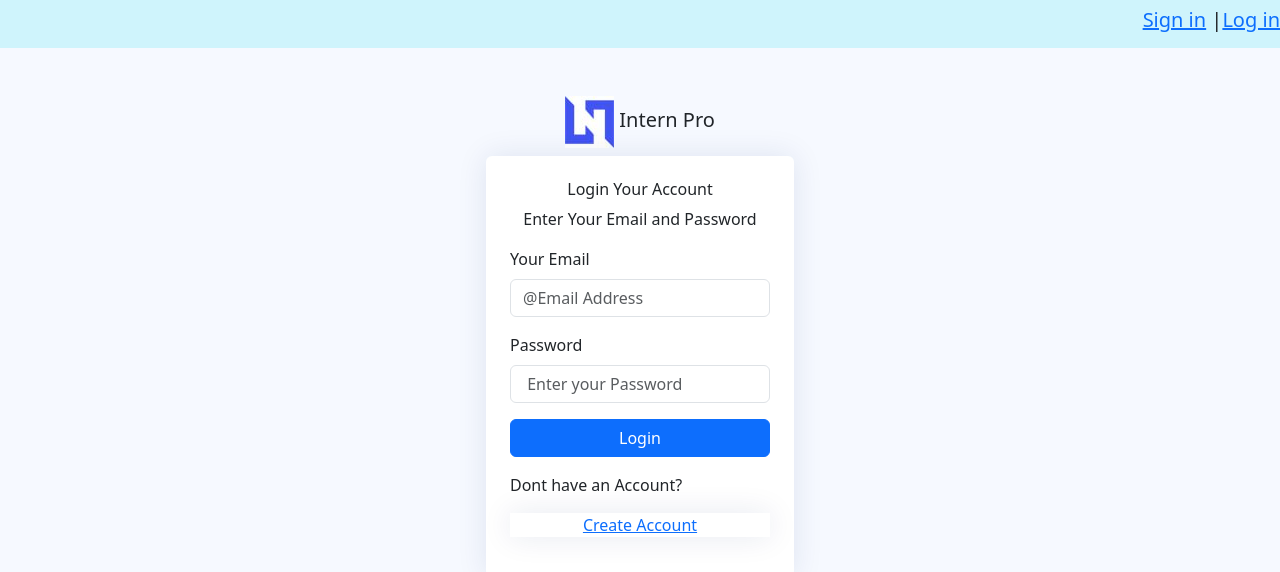
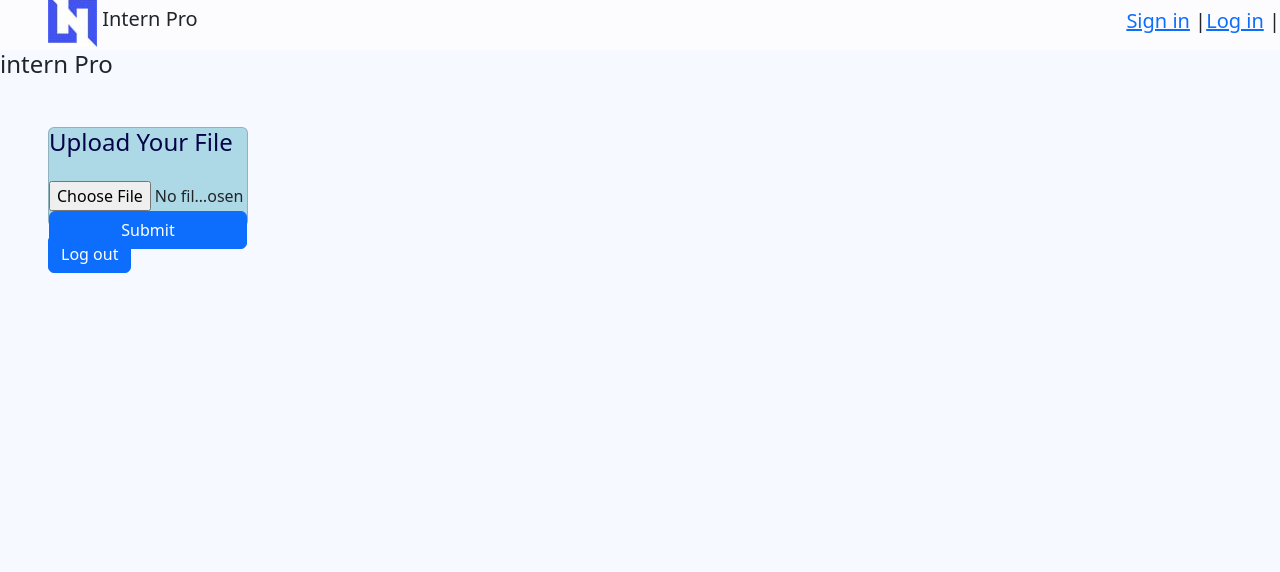
Before and after one commit to Nivethahari30/internpro, a React (Create React App) app: page /Filesubmit in a window 1280 px wide. Before the commit this address led to /Login. Shown: the top 572 px of the page. Built offline with nearby package versions, Linux system fonts and the light colour scheme; sample sign-in values are in the browser's storage.

Commit message:
ssuccessfully saved day 11-12-24 code

```diff
--- a/src/App.css
+++ b/src/App.css
@@ -2,3 +2,6 @@
 body {
   background-color: #f6f9ff !important;
 }
+.navbar{
+  height:50px;
+}
--- a/src/App.js
+++ b/src/App.js
@@ -1,69 +1,83 @@
-import './App.css';
-import React from 'react';
-// import { useNavigate } from 'react-router-dom';
-import { Route,Routes,Link } from 'react-router-dom';
-
+import "./App.css";
+import React from "react";
+import { Route, Routes, Link } from "react-router-dom";
 import Registration from "./Component/Registration";
-import Price from './Pages/Price';
-import Submit from './Component/Submit';
-import Login from './Component/Login';
-import Filesubmit from "./DashboardPanel/Filesubmit"
-import { useEffect,useState } from 'react';
-import { Navigate } from 'react-router-dom';
+import Price from "./Pages/Price";
+import Submit from "./Component/Submit";
+import Login from "./Component/Login";
+import Filesubmit from "./DashboardPanel/Filesubmit";
+import { useEffect, useState } from "react";
+import { Navigate } from "react-router-dom";
 
 
-// import"./Component/Registration.css";
+const App = () => {
+  //check whether the token exist or not, initially set it false after get token the token set it true
+  const [isAuth, setIsAuth] = useState(false);
+  useEffect(() => {
+    //set the function for token getand also check the token becoz eventlistener perform in the function
+    const Tokenupdate = () => {
+      const token = localStorage.getItem("jwt-token");
+      setIsAuth(!!token);
+    };
+    //add event listener for automatically listen the event
+    window.addEventListener("token-update", Tokenupdate);
+    return () => {
+      // Cleanup the event listener to enhance performance
+      window.removeEventListener("token-update", Tokenupdate);
+    };
+  }, []);
 
+  return (
+    <div>
+      <div>
+        <nav className="  navbar navbar-expand-lg navbar-light "style={{backgroundColor:"#FCFCFF"}}>
+        <h3
+        className="text-center ms-5"
+        style={{ font: "#012970", fontSize: "20px" }}
+      >
+        <img src="logo.png" alt="" /> Intern Pro
+      </h3>
+          <ul className="navbar-nav ms-auto d-flex justify-content-flex-end">
 
-const App=()=>{
-  const[isAuth,setIsAuth]=useState(false);
-  useEffect(()=>{
-    const token=localStorage.getItem("jwt-token");
-    if(token){
-      setIsAuth(token!==null);
-      console.log("hii")
-      return;
-    }
+            <h5>
+              <li className="nav-item">
+                <Link to="/">Sign in</Link>
+                {"  |    "}
+              </li>
+            </h5>
 
-  },[])
-
-  return(
-   <div>
-    <div >
-        <nav className="navbar navbar-expand-lg navbar-light bg-info-subtle ">
-          <ul className="navbar-nav ms-auto">
-
-
-
-
-            <h5><li className="nav-item">
-            <Link to="/">Sign in</Link>
-            {"  |    "}</li></h5>
-
-           <h5><li className="nav-item">
-            <Link to="/Login">Log in</Link>
-            {"    "}
-          </li></h5>
-
-
+            <h5>
+              <li className="nav-item">
+                <Link to="/Login">Log in</Link>
+                {"  |  "}
+              </li>
+            </h5>
+            {/* <h5>
+              <li className="nav-item">
+                <Link to="/Login">Log Out</Link>
+                {"    "}
+              </li>
+            </h5> */}
           </ul>
         </nav>
       </div>
-    {/* <Registration/> */}
-    <Routes>
-  <Route path='/'element={<Registration/>}/>
-  <Route path='/Price'element={<Price/>}/>
-  <Route path="/Submit"element={<Submit/>}/>
-  <Route path="/Login" element={<Login/>}/>
-  <Route path="/Filesubmit" element={isAuth ? <Filesubmit/> : <Navigate to ="/Login"/>}/>
-</Routes>
-
+      <Routes>
+        <Route path="/" element={<Registration />} />
+        <Route path="/Price" element={<Price />} />
+        <Route path="/Submit" element={<Submit />} />
+        <Route path="/Login" element={<Login />} />
+        <Route
+          path="/Filesubmit"
+          element={
+            localStorage.getItem("jwt-token") ? (
+              <Filesubmit />
+            ) : (
+              <Navigate to="/Login" />
+            )
+          }
+        />
+      </Routes>
     </div>
-
-
   );
-
-
-
 };
 export default App;
--- a/src/Component/Login.js
+++ b/src/Component/Login.js
@@ -5,50 +5,48 @@ import { useState } from "react";
 import { useNavigate } from "react-router-dom";
 
 const Login = () => {
-
-  const[LoginData,setLoginData]=useState({
-    email:"",
-    Password:""
-  })
-const Navigate=useNavigate();
-  const handleinputchange=(e)=>{
-    setLoginData((preData)=>{
-      return{
+  const [LoginData, setLoginData] = useState({
+    email: "",
+    Password: ""
+  });
+  const Navigate = useNavigate();
+  const handleinputchange = (e) => {
+    //new method to set the inputdata into logindata using setlogindata
+    setLoginData((preData) => {
+      return {
         ...preData,
-        [e.target.name]:e.target.value
-      }
-    })
-  }
+        [e.target.name]: e.target.value,
+      };
+    });
+  };
+  //login url backend url checks whether the user already exists are not
   const Loginurl = "http://localhost:9000/Login/UserValidation";
-  // const Navigate=useNavigate();
   const handlelogin = async () => {
     try {
       const response = await axios.post(Loginurl, LoginData);
       const { status, token, message } = response.data;
 
-      if (status ==="success") {
+      if (status === "success") {
         // Navigate to Dashboard on successful login
         console.log("status:", status);
-        console.log("token",token)
-       localStorage.setItem("jwt-token",token);
-      //  const jwttoken=localStorage.getItem("jwt-token")
-      // if(jwttoken===token){
-      //   alert("jwt store in localstorage")
-      // }
+        console.log("token", token);
 
+        //token store in localstorage
+        localStorage.setItem("jwt-token", token);
+
+        //send the event to the app on event happen
+        window.dispatchEvent(new Event("token-update"));
         Navigate("/Filesubmit");
       } else {
-        // Handle invalid credentials
+        // Handle invalid login
         alert(message || "Login failed. Please try again.");
-        console.log("error")
+        console.log("error");
       }
     } catch (e) {
       // Handle server errors
       console.error(e);
-      alert("An error occurred while logging in. Please try again later.",e);
+      alert("An error occurred while logging in. Please try again later.", e);
     }
-
-
   };
 
   return (
@@ -82,11 +80,9 @@ const Navigate=useNavigate();
               name="email"
               placeholder="@Email Address"
               onChange={handleinputchange}
-
               required
             />
 
-            {/* Email Error */}
           </div>
 
           {/* Password Field */}
@@ -102,7 +98,6 @@ const Navigate=useNavigate();
               required
               placeholder=" Enter your Password"
               onChange={handleinputchange}
-
             />
             <button
               className="btn btn-primary mt-3 "
@@ -118,7 +113,6 @@ const Navigate=useNavigate();
           <p style={{ boxShadow: "0px 0 30px rgba(1, 41, 112, 0.1)" }}>
             <Link to="/">Create Account</Link>{" "}
           </p>
-
         </div>
       </div>
     </div>
--- a/src/Component/Submit.js
+++ b/src/Component/Submit.js
@@ -5,11 +5,15 @@ import { useEffect,useState } from "react";
 import { useNavigate,Navigate } from "react-router-dom";
 import axios from "axios";
 const Submit = () => {
-
+//save user reg data and slected plan
   const FullDatatUrl="http://localhost:9000/Registration";
 
+//get the function from context whether is empty or not its not emty didinot save in the db
   const { UserContext,SaveUserPlan,UserFullData } = useContext(UserRegContext);
-   const Navigate=useNavigate()
+
+const Navigate=useNavigate()
+
+   //save all the data into state
    const[UserSavedData,setUserSavedData,]=useState("")
 
    useEffect(() => {
--- a/src/DashboardPanel/Filesubmit.js
+++ b/src/DashboardPanel/Filesubmit.js
@@ -1,29 +1,51 @@
 import React from "react";
 import "../App.css";
+import { useNavigate } from "react-router-dom";
 
+const Filesubmit = () => {
+  const Navigate = useNavigate();
+  const removetoken = () => {
+    const removetoken = localStorage.removeItem("jwt-token");
+    window.dispatchEvent(new Event("token-update")); // Notify the app
 
+    console.log(removetoken);
+    // alert("logout successfully");
+    window.dispatchEvent(new Event("token-update"));
 
-const Filesubmit=()=>{
+    Navigate("/Login");
+  };
 
-    const handlefile=(e)=>{
-        const file = e.target.files?.[0]; // Use optional chaining to avoid errors
-        if(!file){
-            console.log("hii")
-        }
-        else{
-            console.log("file")
-        }
+  const handlefile = (e) => {
+    const file = e.target.files?.[0]; // Use optional chaining to avoid errors
+    if (!file) {
+      console.log("file is not exist ");
+    } else {
+      console.log("file is here only");
     }
+  };
 
-    return(
-        <div>
+  return (
+    <div>
 
-       <div className=" ms-5 mt-5 card  "style={{width:"200px",height:"100px",backgroundColor:"#ADD8E6"}}>
-       <h4 style={{color:"#040348"}}>Upload Your File</h4>
-  <input className="mt-3" type="file" onChange={handlefile} />
-  <button type="submit" className="btn btn-primary">Submit</button>
-  </div>
-  </div>
-    )
-}
+        <header>
+            <h4>intern Pro</h4>
+        </header>
+      <div
+        className=" ms-5 mt-5 card  "
+        style={{ width: "200px", height: "100px", backgroundColor: "#ADD8E6" }}
+      >
+        <h4 style={{ color: "#040348" }}>Upload Your File</h4>
+        <input className="mt-3" type="file" onChange={handlefile} />
+        <button type="submit" className="btn btn-primary">
+          Submit
+        </button>
+      </div>
+      <div className="mt-2 ms-5">
+        <button className="btn btn-primary" onClick={removetoken}>
+          Log out
+        </button>
+      </div>
+    </div>
+  );
+};
 export default Filesubmit;
```
Also changed, not shown: src/Component/Registration.js (+9 -7 lines), src/Pages/Price.js (+2 -5 lines).
